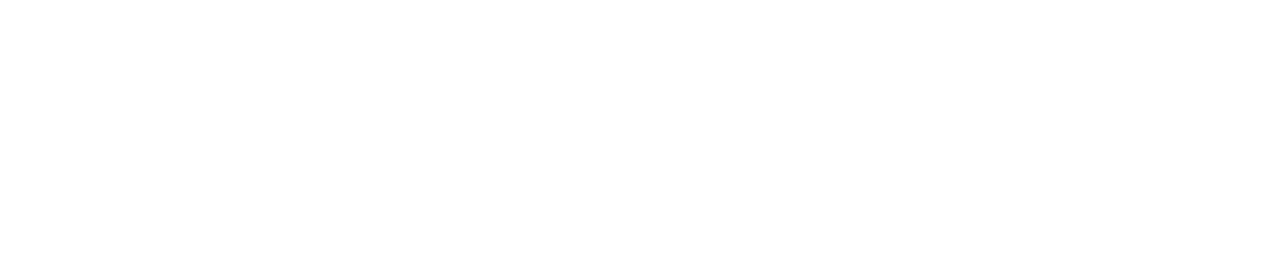
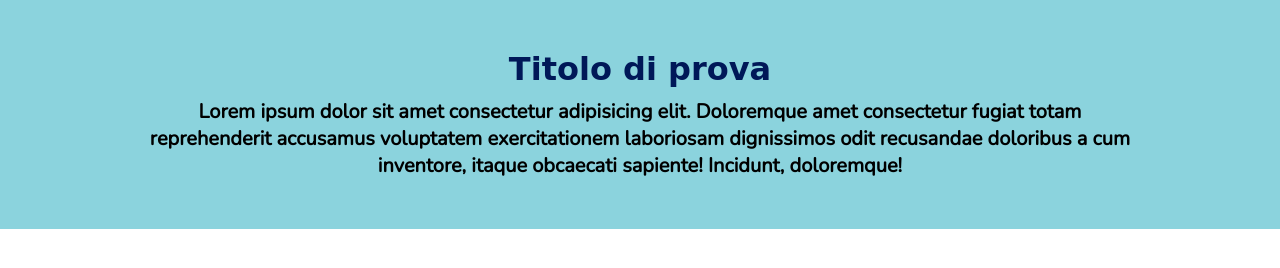
Before and after one commit to taniot/lc-float, a plain HTML site: page index.html in a window 1280 px wide. Drawn offline with nearby package versions, Linux system fonts and the light colour scheme; a web font is replaced by a local one.

Commit message:
feat: header

```diff
--- a/index.html
+++ b/index.html
@@ -24,5 +24,17 @@
     <link rel="stylesheet" href="./style/style.css" />
     <!-- /Mio foglio di stile-->
   </head>
-  <body></body>
+  <body>
+    <header>
+      <div class="container">
+        <h1>Titolo di prova</h1>
+        <p>
+          Lorem ipsum dolor sit amet consectetur adipisicing elit. Doloremque
+          amet consectetur fugiat totam reprehenderit accusamus voluptatem
+          exercitationem laboriosam dignissimos odit recusandae doloribus a cum
+          inventore, itaque obcaecati sapiente! Incidunt, doloremque!
+        </p>
+      </div>
+    </header>
+  </body>
 </html>
--- a/style/style.css
+++ b/style/style.css
@@ -15,6 +15,11 @@ Reset
 Common
 ********
 */
+
+.container {
+  max-width: 1000px;
+  margin: 0 auto;
+}
 
 /*
 ********
@@ -41,6 +46,22 @@ Header
 ********
 */
 
+header {
+  text-align: center;
+  padding: 50px;
+  background-color: #8bd3dd;
+}
+
+h1 {
+  margin-bottom: 10px;
+  color: #001858;
+}
+
+h1 + p {
+  font-size: 20px;
+  font-weight: bolder;
+}
+
 /*
 ********
 Main
```
